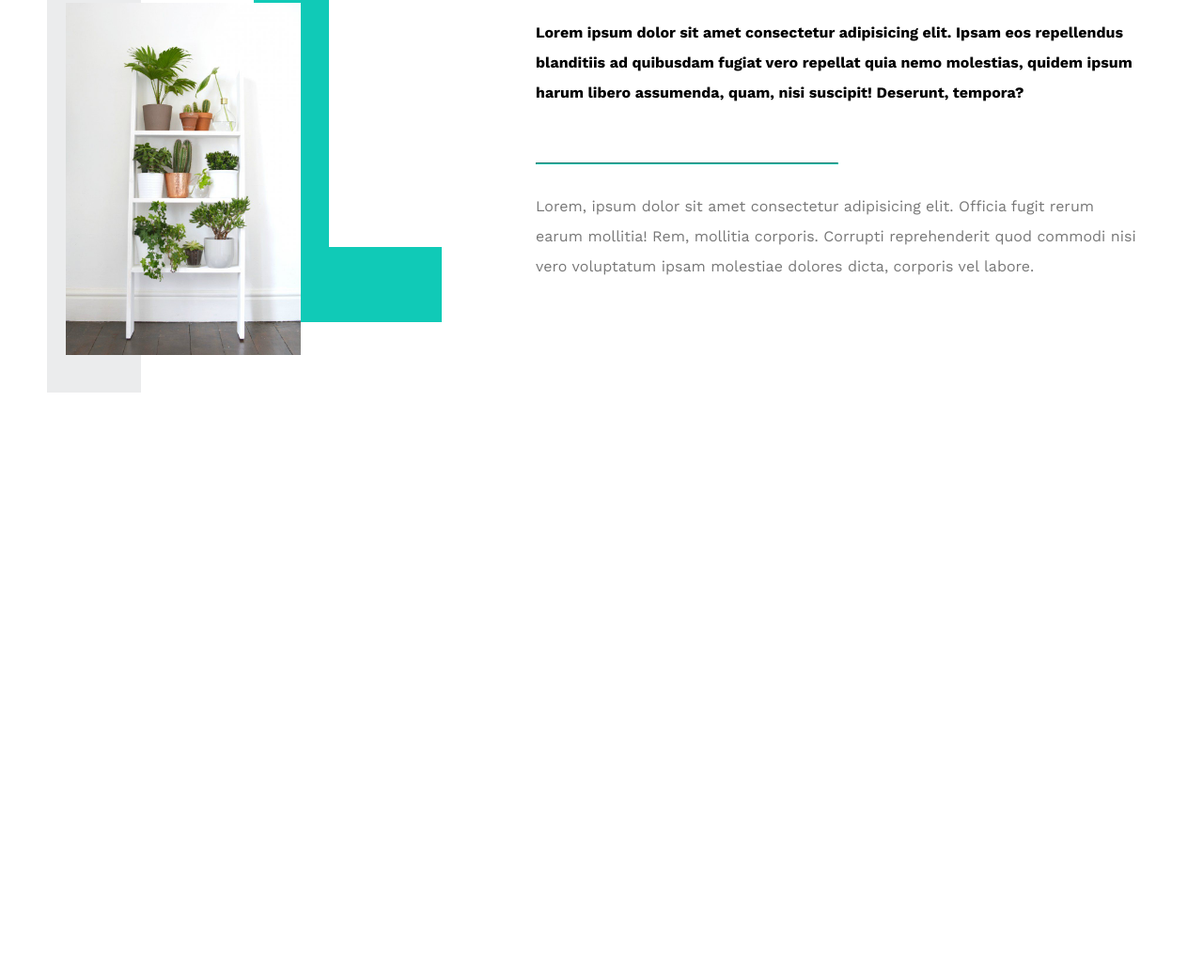
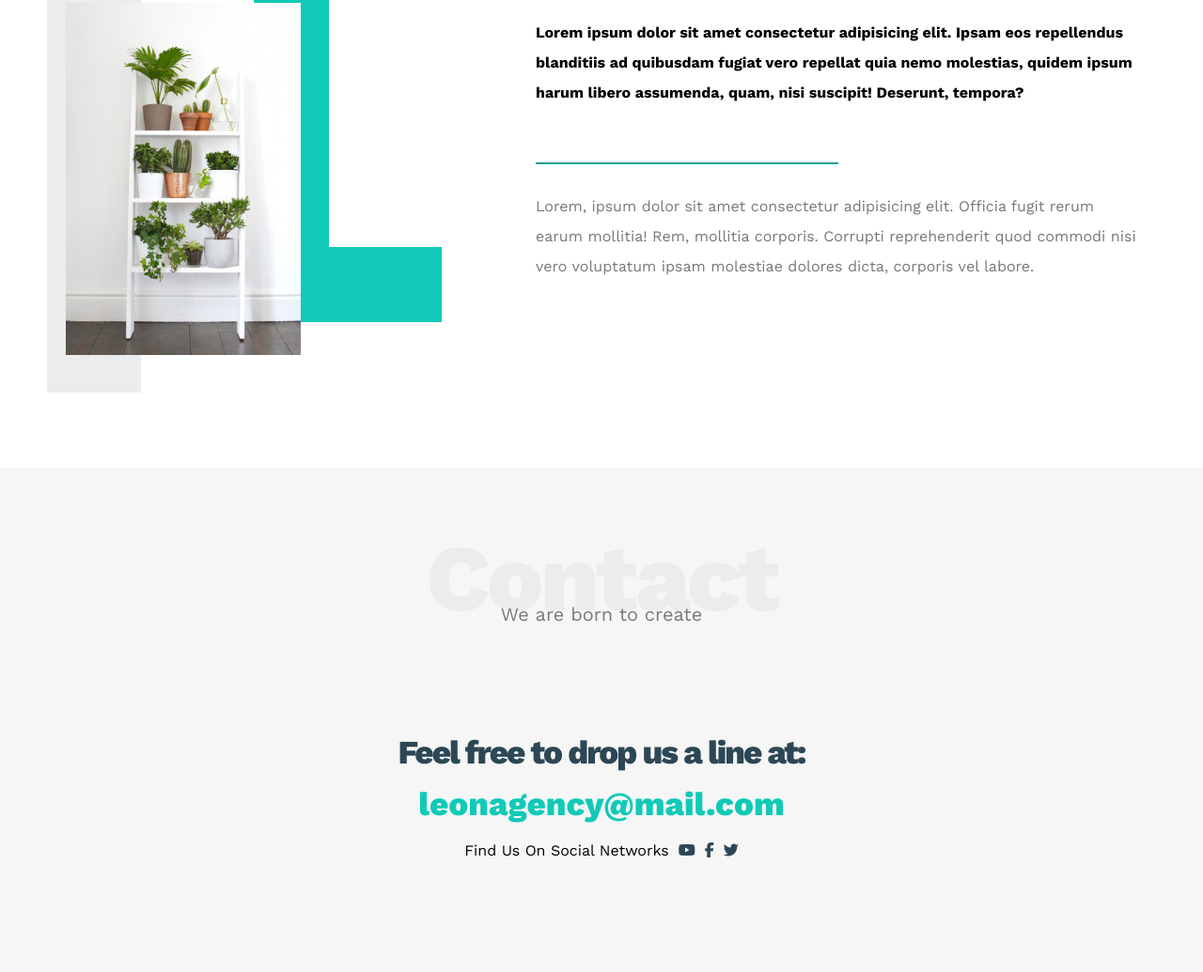
Before and after one commit to abokamal09/Leon, a plain HTML site: page index.html in a window 1280 px wide. Shown: the part 2783-3818 px from the top of the page at 94% size. Before the commit the page ends 3281 px from the top, so only its background shows below. Drawn offline with nearby package versions, Linux system fonts and the light colour scheme.

Commit message:
Done contact Section

```diff
--- a/css/style.css
+++ b/css/style.css
@@ -394,3 +394,41 @@ i {
   line-height: 2;
   color: #777;
 }
+
+.contact {
+  padding: 60px 0 60px;
+  background-color: #f6f6f6;
+}
+
+.contact .info {
+  padding: 60px 0 60px;
+  text-align: center;
+}
+
+.contact .info p {
+  font-size: 35px;
+  font-weight: 800;
+  color: #2c4755;
+  letter-spacing: -2px;
+  margin-bottom: 15px;
+}
+
+.contact .info a {
+  display: block;
+  font-size: 35px;
+  font-weight: 800;
+  color: #10cab7;
+  text-decoration: none;
+}
+
+.contact .info .social {
+  display: flex;
+  justify-content: center;
+  margin-top: 20px;
+  font-size: 16px;
+}
+
+.contact .info .social i {
+  margin-left: 10px;
+  color: #2c4755;
+}
--- a/index.html
+++ b/index.html
@@ -183,6 +183,23 @@
                 </div>
             </div>
         </div>
+        <div class="contact">
+            <div class="container">
+                <h3 class="section-title">Contact</h3>
+                <p>We are born to create</p>
+                <div class="info">
+                    <p>Feel free to drop us a line at:</p>
+                    <a
+                        href="mailto:leonagency@mail.com?subject=Contact">leonagency@mail.com</a>
+                    <div class="social">
+                        Find Us On Social Networks
+                        <i class="fab fa-youtube"></i>
+                        <i class="fab fa-facebook-f"></i>
+                        <i class="fab fa-twitter"></i>
+                    </div>
+                </div>
+            </div>
+        </div>
         <script>
         const links = document.querySelector(".links");
         const ul = document.querySelector(".links ul");
```
